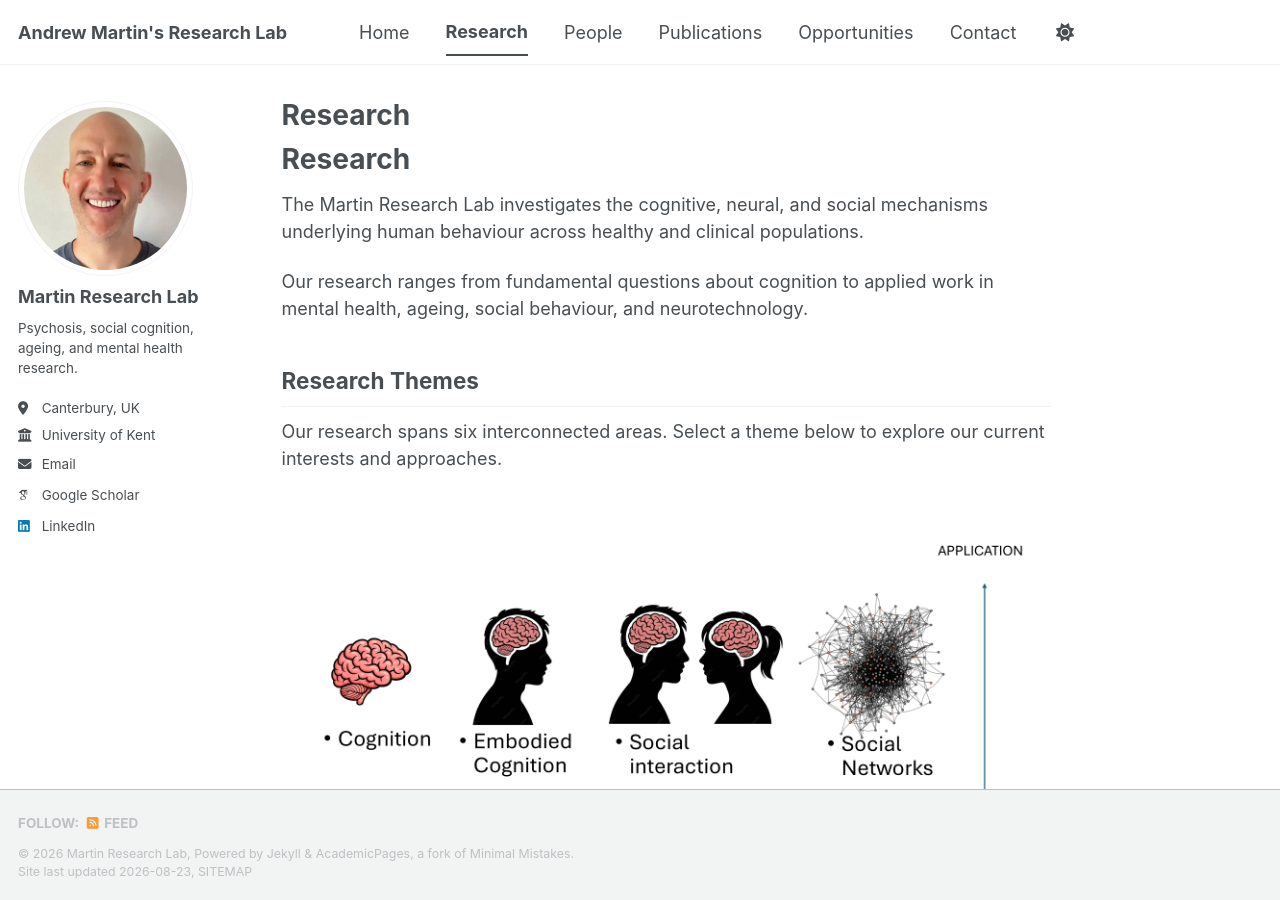
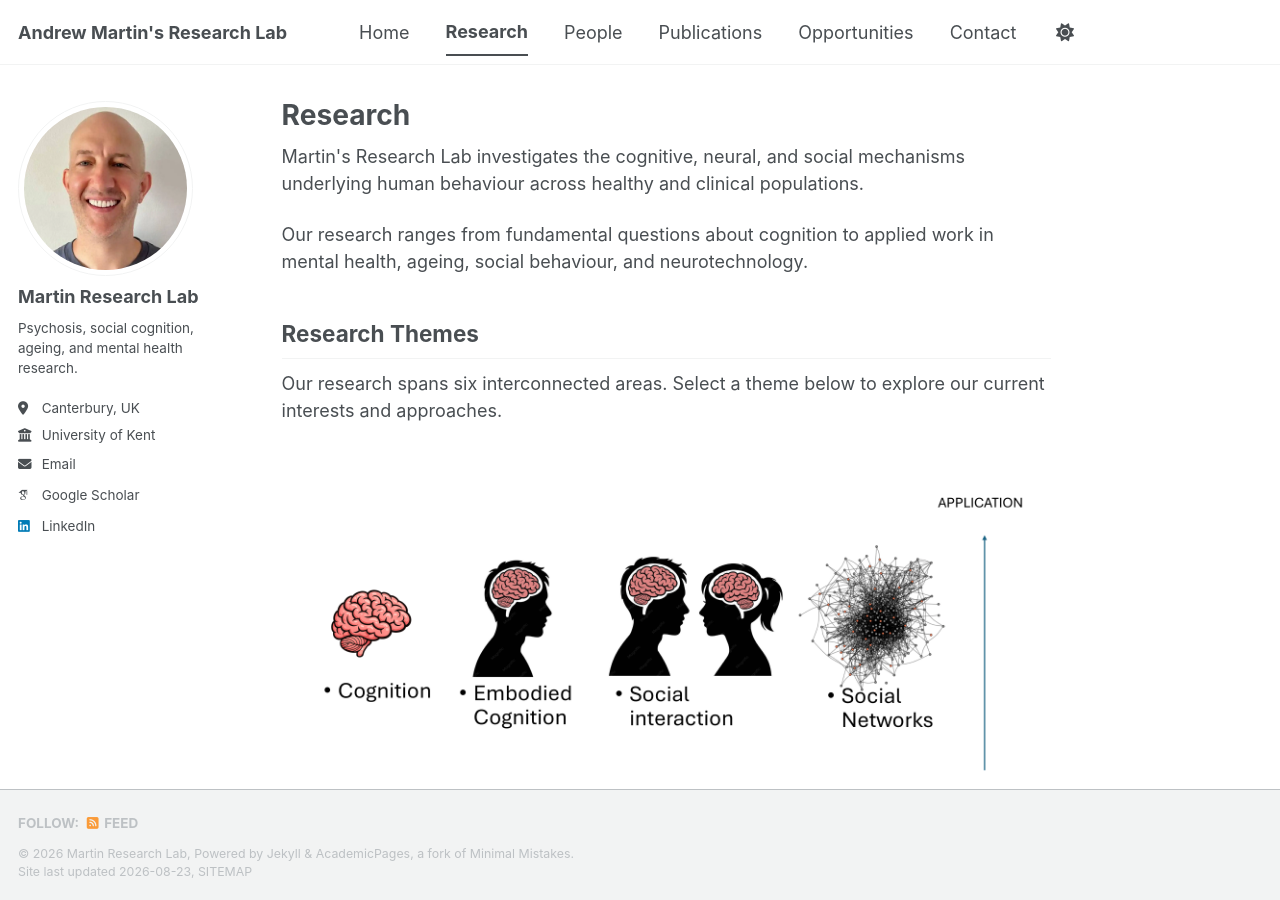
Before and after one commit to DacianS15/martins-lab.github.io, a Jekyll site: the page built from _pages/research.md, in a window 1280 px wide and 900 px high. Built offline with Jekyll 4.4.1, drawn with Linux system fonts in a browser that asks for light colours; some web fonts are replaced; a script bundle is joined from its source files by our own code; library files that are not in the unit come from our copies; some of the changed text lies outside the part shown.

Commit message:
Update research.md

```diff
--- a/_pages/research.md
+++ b/_pages/research.md
@@ -4,10 +4,9 @@ permalink: /research/
 author_profile: true
 ---
 
-<h1>Research</h1>
 
 <p>
-The Martin Research Lab investigates the cognitive, neural, and social mechanisms underlying human behaviour across healthy and clinical populations.
+Martin's Research Lab investigates the cognitive, neural, and social mechanisms underlying human behaviour across healthy and clinical populations.
 </p>
 
 <p>
@@ -242,7 +241,7 @@ Clinical and neuropsychological research also examines how cognition changes acr
 <h3>Neurotechnology</h3>
 
 <p>
-The Martin Research Lab uses neurotechnology to investigate the relationship between brain function and cognition and to explore whether cognitive processes can be experimentally measured or modulated.
+Martin's Research Lab uses neurotechnology to investigate the relationship between brain function and cognition and to explore whether cognitive processes can be experimentally measured or modulated.
 </p>
 
 <p>Methods and technologies used across the lab include:</p>
@@ -320,7 +319,7 @@ The six themes are closely connected. Research into fundamental cognition can in
 <h2>Research Philosophy</h2>
 
 <p>
-The Martin Research Lab takes an interdisciplinary approach to understanding human cognition and behaviour.
+Martin's Research Lab takes an interdisciplinary approach to understanding human cognition and behaviour.
 </p>
 
 <p>
```
